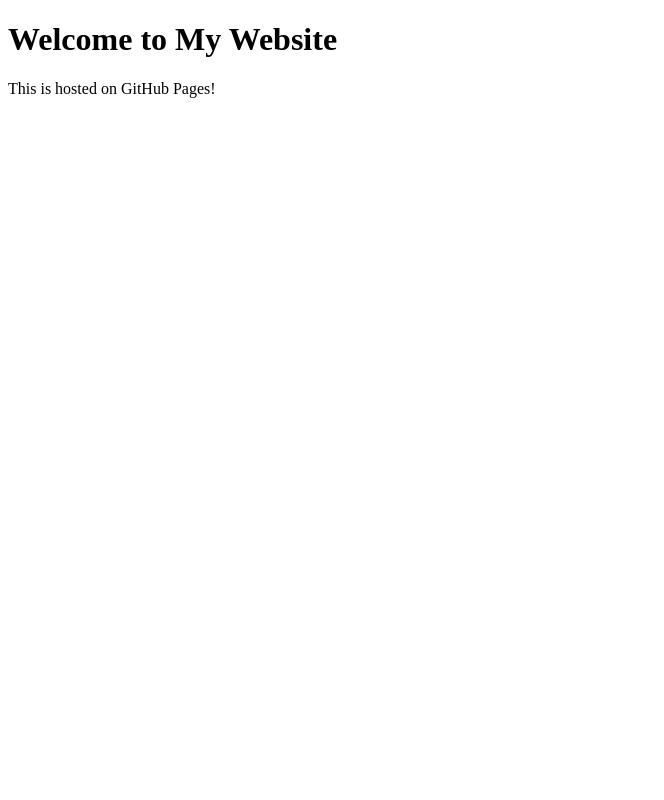
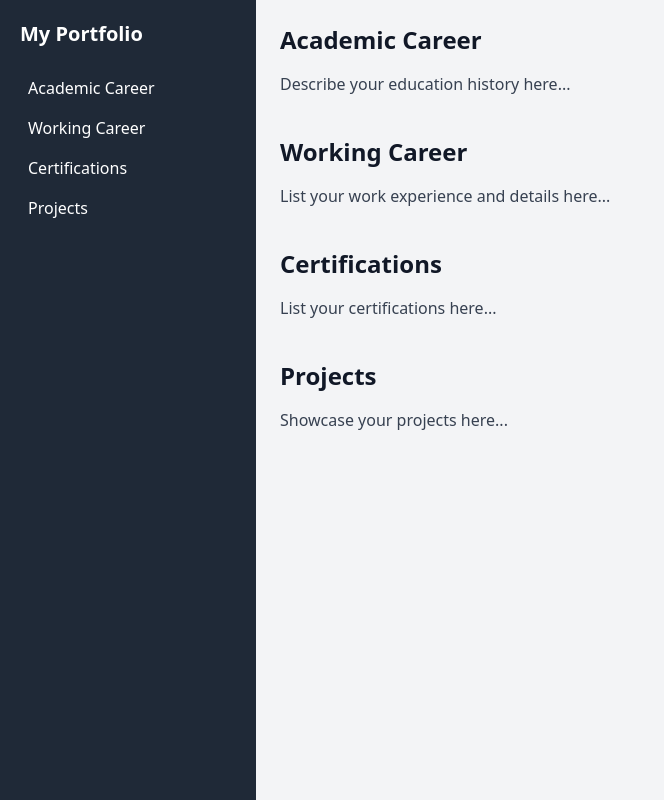
Before and after one commit to albifnt/albifnt.github.io, a plain HTML site: page index.html in a window 1280 px wide. Shown: the whole page, without its empty margins (0-664 px from the left). Drawn offline with nearby package versions, Linux system fonts and the light colour scheme.

Commit message:
Initial structure for the website

```diff
--- a/index.html
+++ b/index.html
@@ -3,10 +3,62 @@
 <head>
     <meta charset="UTF-8">
     <meta name="viewport" content="width=device-width, initial-scale=1.0">
-    <title>My GitHub Website</title>
+    <title>My Portfolio</title>
+    <script src="https://cdn.tailwindcss.com"></script>
 </head>
-<body>
-    <h1>Welcome to My Website</h1>
-    <p>This is hosted on GitHub Pages!</p>
+<body class="bg-gray-100 text-gray-900">
+
+    <!-- Sidebar for desktop, top navbar for mobile -->
+    <nav class="bg-gray-800 text-white fixed w-64 h-screen p-5 hidden md:flex flex-col">
+        <h1 class="text-xl font-bold mb-5">My Portfolio</h1>
+        <a href="#academic" class="py-2 hover:bg-gray-700 rounded px-2">Academic Career</a>
+        <a href="#work" class="py-2 hover:bg-gray-700 rounded px-2">Working Career</a>
+        <a href="#certifications" class="py-2 hover:bg-gray-700 rounded px-2">Certifications</a>
+        <a href="#projects" class="py-2 hover:bg-gray-700 rounded px-2">Projects</a>
+    </nav>
+
+    <!-- Mobile Navbar -->
+    <nav class="bg-gray-800 text-white p-4 flex justify-between md:hidden">
+        <h1 class="text-xl font-bold">My Portfolio</h1>
+        <button id="menu-toggle" class="text-white focus:outline-none">
+            ☰
+        </button>
+        <div id="mobile-menu" class="absolute bg-gray-800 w-full left-0 top-14 hidden flex-col">
+            <a href="#academic" class="py-2 px-4 hover:bg-gray-700">Academic Career</a>
+            <a href="#work" class="py-2 px-4 hover:bg-gray-700">Working Career</a>
+            <a href="#certifications" class="py-2 px-4 hover:bg-gray-700">Certifications</a>
+            <a href="#projects" class="py-2 px-4 hover:bg-gray-700">Projects</a>
+        </div>
+    </nav>
+
+    <!-- Main Content -->
+    <div class="md:ml-64 p-6">
+        <section id="academic" class="mb-10">
+            <h2 class="text-2xl font-semibold mb-4">Academic Career</h2>
+            <p class="text-gray-700">Describe your education history here...</p>
+        </section>
+
+        <section id="work" class="mb-10">
+            <h2 class="text-2xl font-semibold mb-4">Working Career</h2>
+            <p class="text-gray-700">List your work experience and details here...</p>
+        </section>
+
+        <section id="certifications" class="mb-10">
+            <h2 class="text-2xl font-semibold mb-4">Certifications</h2>
+            <p class="text-gray-700">List your certifications here...</p>
+        </section>
+
+        <section id="projects">
+            <h2 class="text-2xl font-semibold mb-4">Projects</h2>
+            <p class="text-gray-700">Showcase your projects here...</p>
+        </section>
+    </div>
+
+    <script>
+        document.getElementById('menu-toggle').addEventListener('click', function () {
+            document.getElementById('mobile-menu').classList.toggle('hidden');
+        });
+    </script>
+
 </body>
 </html>
```
